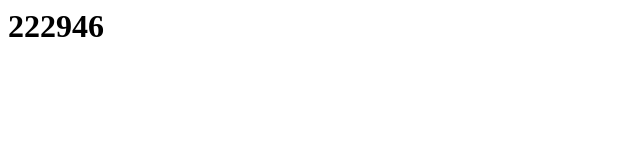
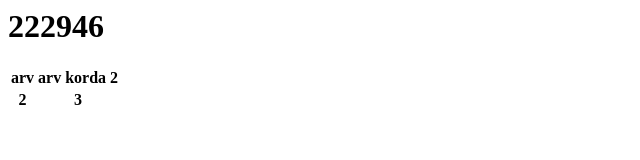
Before and after one commit to erpete11/erpete11.github.io, a plain HTML site: page index.html in a window 1280 px wide. Shown: the whole page, without its empty margins (0-640 px from the left). Drawn offline with Linux system fonts and the light colour scheme.

Commit message:
Update index.html

```diff
--- a/index.html
+++ b/index.html
@@ -1 +1,11 @@
 <h1>222946</h1>
+<table>
+  <tr>
+    <th>arv</th>
+    <th>arv korda 2</th>
+  </tr>
+  <tr>
+    <th>2</th>
+    <th>3</th>
+  </tr>
+</table>
```
